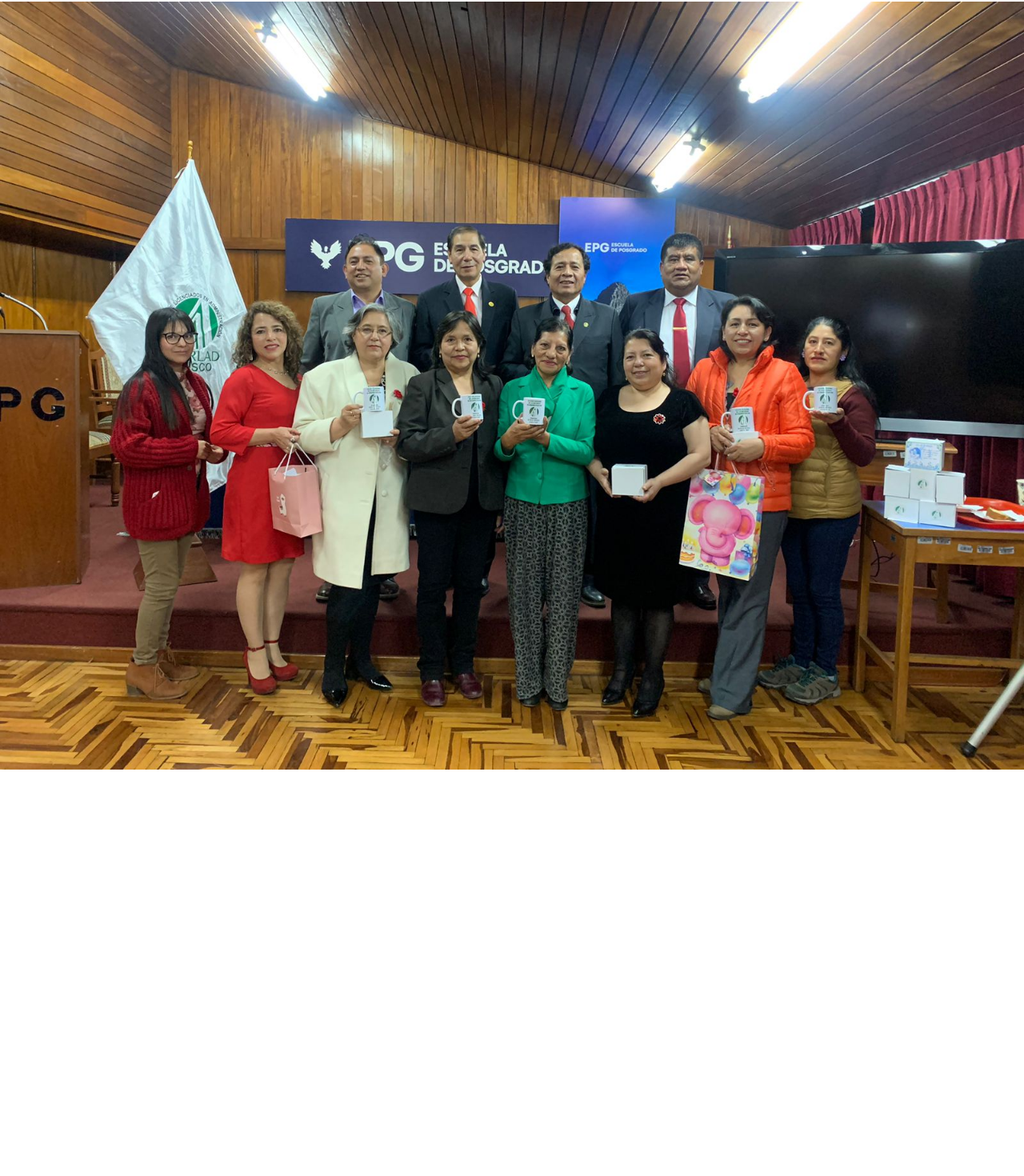
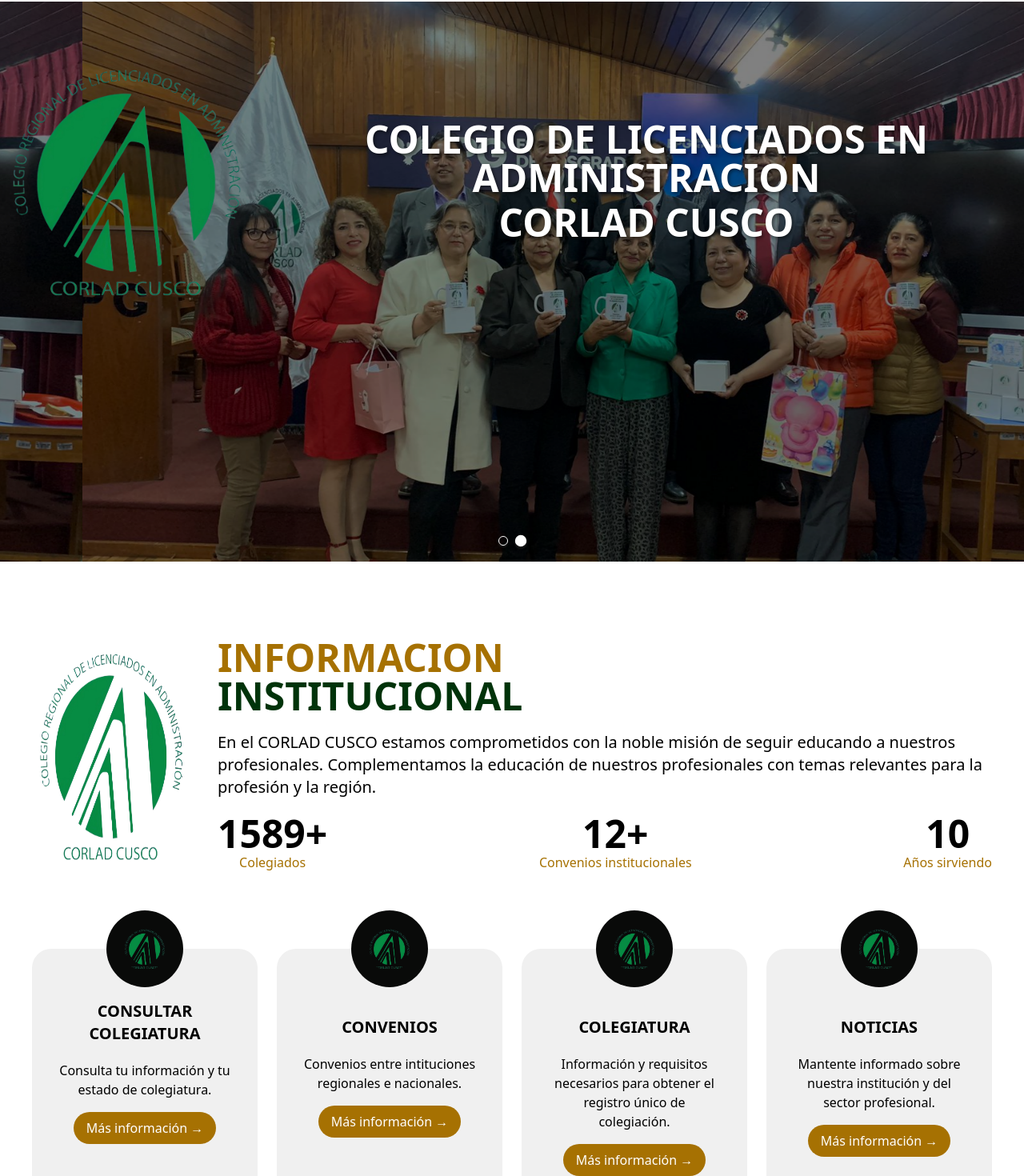
Before and after one commit to monchi789/corlad, a React (Vite) app in the folder frontend/: page / in a window 1280 px wide. Shown: the part 174-1644 px from the top of the page at 80% size. Before the commit the page ends 1392 px from the top, so only its background shows below. Built offline with nearby package versions, Linux system fonts and the light colour scheme.

Commit message:
Agregando informacion institucional y los servicios

```diff
--- a/frontend/package.json
+++ b/frontend/package.json
@@ -12,11 +12,13 @@
   "dependencies": {
     "react": "^18.2.0",
     "react-dom": "^18.2.0",
+    "react-image-gallery": "^1.3.0",
     "react-router-dom": "^6.23.1"
   },
   "devDependencies": {
     "@types/react": "^18.2.66",
     "@types/react-dom": "^18.2.22",
+    "@types/react-image-gallery": "^1.2.4",
     "@typescript-eslint/eslint-plugin": "^7.2.0",
     "@typescript-eslint/parser": "^7.2.0",
     "@vitejs/plugin-react-swc": "^3.5.0",
--- a/frontend/src/modules/inicio/Inicio.tsx
+++ b/frontend/src/modules/inicio/Inicio.tsx
@@ -1,19 +1,91 @@
 import { Header } from "../../shared/components/Header";
-import corlad_banner from "../../assets/corlad_banner.jpg"
+import logo_corlad from '../../assets/corlad_logo.png'
+import Slider from "./slider/Slider";
 
 export function Inicio() {
     return (
-        <>
-            <Header/>
-            <div className="mx-auto max-w-full">
-                <img className="mx-auto w-full h-auto" src={corlad_banner} alt="Slider principal" />
-            </div>
-            <div className="bg-cover bg-center h-64" style={{ backgroundImage: `../../assets/corlad_banner.jpg')` }}>
-            <div className="container mx-auto flex items-center justify-center h-full">
-                {/* Contenido opcional dentro del banner */}
-                <h1 className="text-4xl text-white font-bold">Tu título aquí</h1>
+        <div>
+            <Header />
+            <Slider />
+
+            <div className="container mx-auto px-10">
+
+                {/*INFORMACION INSTITUCIONAL*/}
+                <div className="flex flex-row my-24">
+                    <img className='w-1/6' src={logo_corlad} alt="Logotipo corlad" />
+                    <div className="flex flex-col justify-center ms-8">
+                        <h3 className="text-5xl font-extrabold">
+                            <span className="text-[#a67102]">INFORMACION</span>
+                            <br />
+                            <span className="text-[#00330A]">INSTITUCIONAL</span>
+                        </h3>
+                        <p className="text-xl my-5">
+                            En el CORLAD CUSCO estamos comprometidos con la noble misión de seguir educando a nuestros profesionales.
+                            Complementamos la educación de nuestros profesionales con temas relevantes para la profesión y la región.
+                        </p>
+                        <div className="flex flex-row justify-between">
+                            <div className="flex flex-col">
+                                <p className="text-5xl font-extrabold text-center">1589+</p>
+                                <p className="text-[#a67102] text-center">Colegiados</p>
+                            </div>
+                            <div className="flex flex-col mx-7">
+                                <p className="text-5xl font-extrabold text-center">12+</p>
+                                <p className="text-[#a67102] text-center">Convenios institucionales</p>
+                            </div>
+                            <div className="flex flex-col">
+                                <p className="text-5xl font-extrabold text-center">10</p>
+                                <p className="text-[#a67102] text-center">Años sirviendo</p>
+                            </div>
+                        </div>
+                    </div>
+                </div>
+
+                {/*Nuestros servicios*/}
+                <div className="flex flex-row space-x-6 justify-between text-center mb-24">
+                    <div className="rounded-3xl w-2/5 py-10 px-8 bg-[#F0F0F0] relative pt-16">
+                        <div className="absolute top-0 left-1/2 transform -translate-x-1/2 -translate-y-1/2">
+                            <img className="bg-[#090a09] w-24 h-24 p-5 rounded-full" src={logo_corlad} alt="Logo CORLAD" />
+                        </div>
+                        <h3 className="font-extrabold text-center text-xl mb-5">
+                            CONSULTAR <br /> COLEGIATURA
+                        </h3>
+                        <p className="text-center">Consulta tu información y tu estado de colegiatura.</p>
+                        <button className="mt-4 bg-[#a67102] text-white py-2 px-4 rounded-full block mx-auto">
+                            Más información →
+                        </button>
+                    </div>
+                    <div className="rounded-3xl w-2/5 py-10 px-8 bg-[#F0F0F0] relative pt-16">
+                        <div className="absolute top-0 left-1/2 transform -translate-x-1/2 -translate-y-1/2">
+                            <img className="bg-[#090a09] w-24 h-24 p-5 rounded-full" src={logo_corlad} alt="Logo CORLAD" />
+                        </div>
+                        <h3 className="font-extrabold text-xl my-5">CONVENIOS</h3>
+                        <p>Convenios entre intituciones regionales e nacionales.</p>
+                        <button className="mt-4 bg-[#a67102] text-white py-2 px-4 rounded-full block mx-auto">
+                            Más información →
+                        </button>
+                    </div>
+                    <div className="rounded-3xl w-2/5 py-10 px-8 bg-[#F0F0F0] relative pt-16">
+                        <div className="absolute top-0 left-1/2 transform -translate-x-1/2 -translate-y-1/2">
+                            <img className="bg-[#090a09] w-24 h-24 p-5 rounded-full" src={logo_corlad} alt="Logo CORLAD" />
+                        </div>
+                        <h3 className="font-extrabold text-xl my-5">COLEGIATURA</h3>
+                        <p>Información y requisitos necesarios para obtener  el registro único de colegiación.</p>
+                        <button className="mt-4 bg-[#a67102] text-white py-2 px-4 rounded-full block mx-auto">
+                            Más información →
+                        </button>
+                    </div>
+                    <div className="rounded-3xl w-2/5 py-10 px-8 bg-[#F0F0F0] relative pt-16">
+                        <div className="absolute top-0 left-1/2 transform -translate-x-1/2 -translate-y-1/2">
+                            <img className="bg-[#090a09] w-24 h-24 p-5 rounded-full" src={logo_corlad} alt="Logo CORLAD" />
+                        </div>
+                        <h3 className="font-extrabold text-xl my-5">NOTICIAS</h3>
+                        <p>Mantente informado sobre nuestra institución y del sector profesional.</p>
+                        <button className="mt-4 bg-[#a67102] text-white py-2 px-4 rounded-full block mx-auto">
+                            Más información →
+                        </button>
+                    </div>
+                </div>
             </div>
         </div>
-        </>
     )
 }
--- /dev/null
+++ b/frontend/src/modules/inicio/slider/Slider.css
@@ -0,0 +1,36 @@
+.my-custom-gallery {
+    width: 100%;
+    max-width: 2500px;
+    margin: 0 auto;
+    position: absolute;
+    pointer-events: none;
+}
+
+.my-custom-gallery .image-gallery-slide img {
+    height: 700px;
+    object-fit: cover;
+    filter: brightness(0.5);
+}
+
+.slider-container {
+    position: absolute;
+    top: 50%;
+    left: 50%;
+    transform: translate(-50%, -50%);
+    z-index: 10;
+    text-align: center;
+    width: 100%;
+}
+
+.slider-title {
+    color: white;
+    font-size: 2.5rem; /* Ajusta según tus necesidades */
+    margin-bottom: 0.5rem; /* Espacio entre h1 y h2 */
+    text-shadow: 2px 2px 4px rgba(0,0,0,0.5);
+}
+
+.slider-subtitle {
+    color: white;
+    font-size: 2rem; /* Ajusta según tus necesidades */
+    text-shadow: 2px 2px 4px rgba(0,0,0,0.5);
+}
--- /dev/null
+++ b/frontend/src/modules/inicio/slider/Slider.tsx
@@ -0,0 +1,29 @@
+import './Slider.css'
+import logo_corlad_blanco from '../../../assets/corlad_logo.png'
+import ImageGallery from 'react-image-gallery';
+import 'react-image-gallery/styles/css/image-gallery.css'
+import dataGallery from './dataGallery.tsx'
+
+export default function Slider() {
+    return (
+        <div className='container-slider'>
+            <div className='container slider-container flex flex-row my-auto justify-center'>
+                <img className='w-1/4' src={logo_corlad_blanco} alt="Logotipo corlad" />
+                <div className='ml-4 flex flex-col justify-center'>
+                    <h1 className="slider-title text-5xl font-extrabold">COLEGIO DE LICENCIADOS EN ADMINISTRACION</h1>
+                    <h2 className="slider-subtitle text-5xl font-extrabold">CORLAD CUSCO</h2>
+                </div>
+            </div>
+            <ImageGallery items={dataGallery}
+            showPlayButton={false}
+            showNav={false}
+            showBullets={true}
+            showFullscreenButton={false}
+            autoPlay={true}
+            slideInterval={5000}
+            slideDuration={1000}
+            additionalClass="my-custom-gallery"
+            />
+        </div>
+    )
+}
--- /dev/null
+++ b/frontend/src/modules/inicio/slider/dataGallery.tsx
@@ -0,0 +1,14 @@
+import banner_corlad from '../../../assets/corlad_banner.jpg'
+
+const dataGallery = [
+    {
+        original: banner_corlad,
+        description: "",
+    },
+    {
+        original: banner_corlad,
+        description: "",
+    }
+]
+
+export default dataGallery
```
Also changed, not shown: 1 other file (tests, documents, lock files or other folders).
